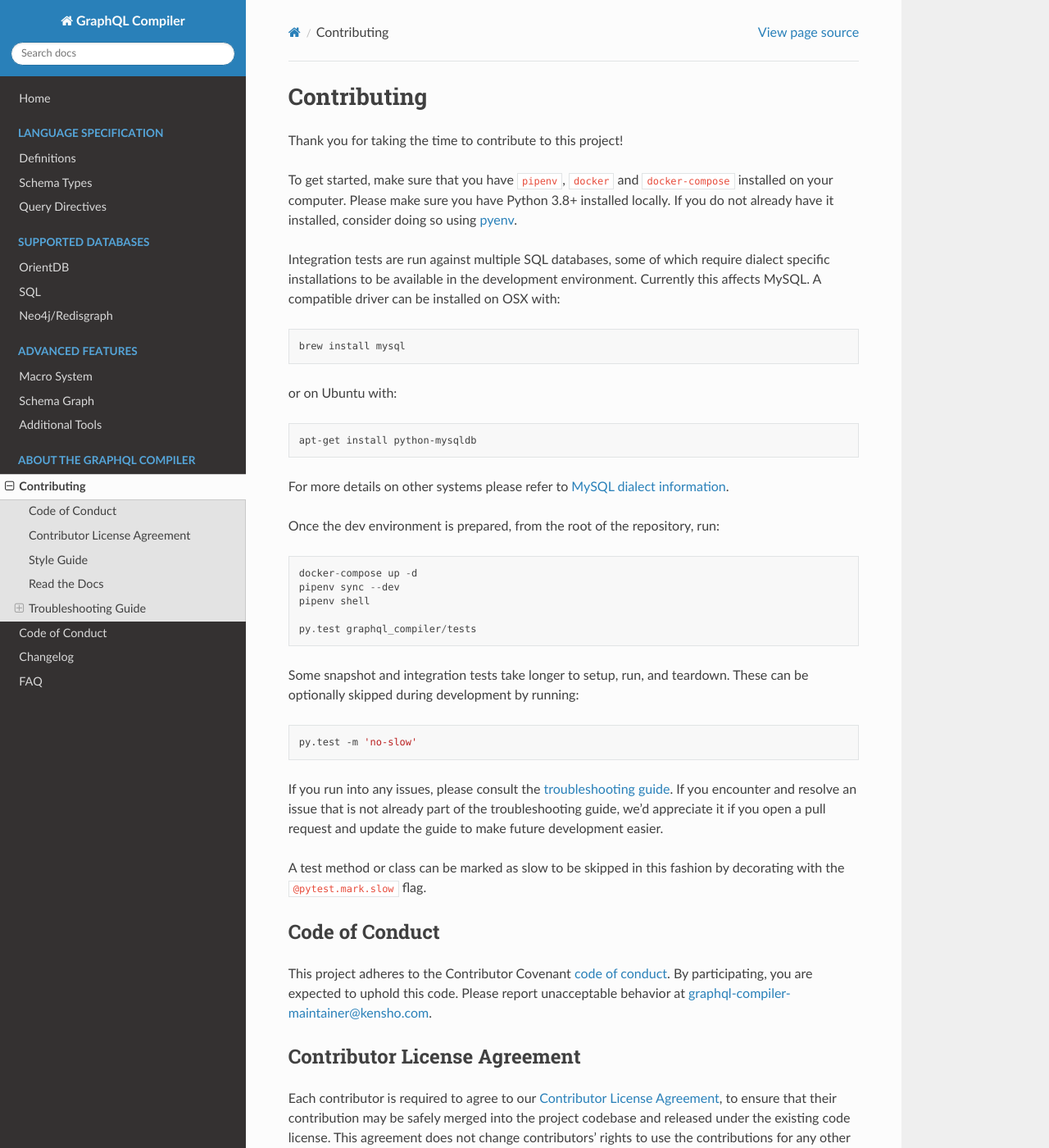
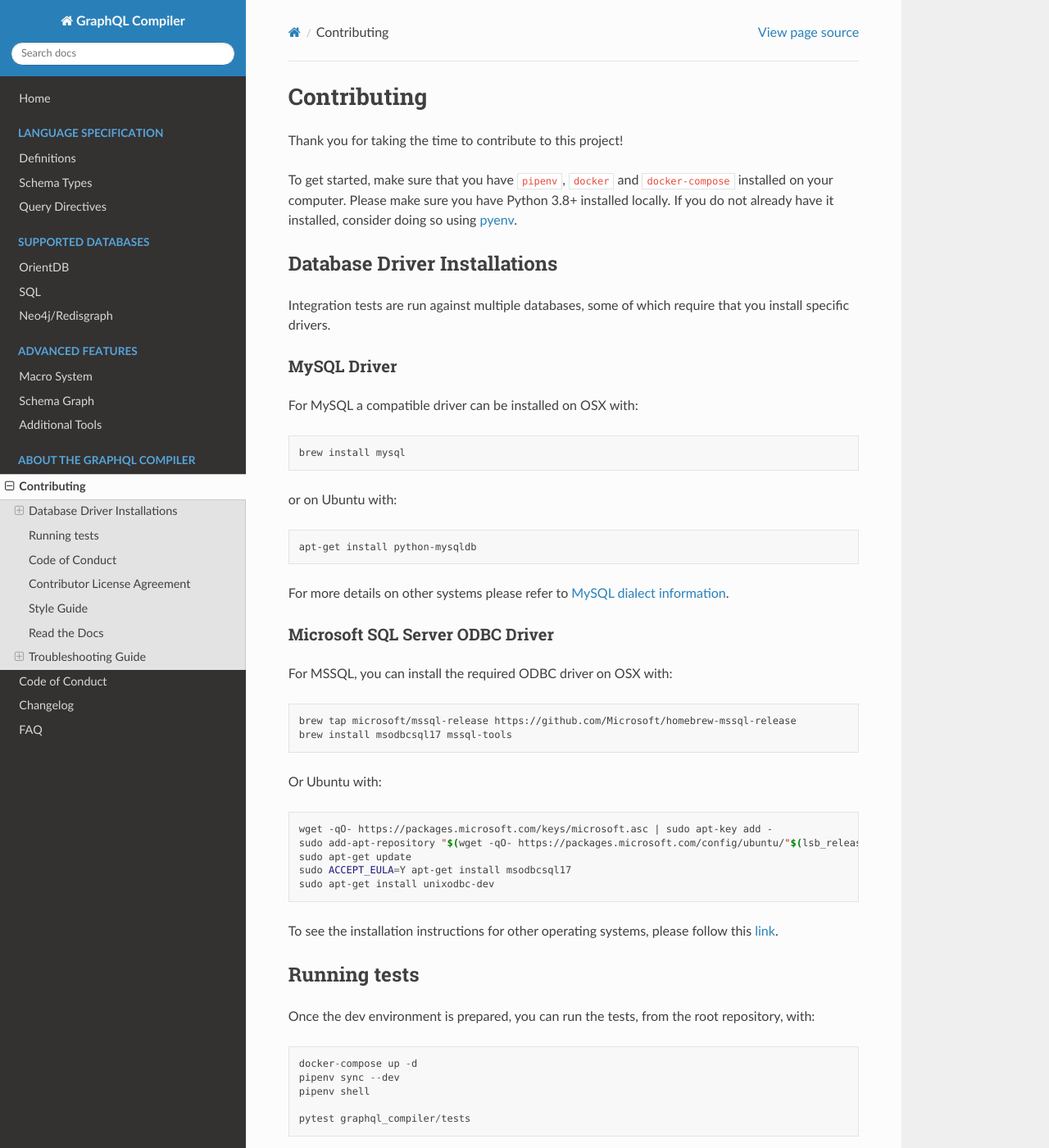
Before and after one commit to kensho-technologies/graphql-compiler, a Sphinx documentation site: the page built from docs/source/about/contributing.rst, in a window 1280 px wide and 1400 px high. Shown: the whole window at 82% size. Built offline with Sphinx 7.4.7 and the Read the Docs theme 2.0.0, drawn with Linux system fonts in a browser that asks for light colours; some of the changed text lies outside the part shown.

Commit message:
Fix contributing docs (#718)
* Fix contributing docs

* Nit

```diff
--- a/TROUBLESHOOTING.rst
+++ b/TROUBLESHOOTING.rst
@@ -135,8 +135,6 @@
 Issues with pyodbc
 ------------------
 
-.. TODO: Add link to ODBC driver installation instructions once we move to Read The Docs.
-
 If you have any issues installing :Code:`pydobc` when running :code:`pipenv install`, then it might
 mean that you have failed to correctly install the ODBC driver.
 
@@ -147,4 +145,4 @@
 .. bash::
 
     # Please modify command to match the version of python you use for development.
-    sudo apt-get install python3.6-dev
+    sudo apt-get install python3.8-dev
--- a/docs/source/about/contributing.rst
+++ b/docs/source/about/contributing.rst
@@ -8,10 +8,16 @@
 you have Python 3.8+ installed locally. If you do not already have it installed,
 consider doing so using `pyenv <https://github.com/pyenv/pyenv>`__.
 
-Integration tests are run against multiple SQL databases, some of which
-require dialect specific installations to be available in the
-development environment. Currently this affects MySQL. A compatible
-driver can be installed on OSX with:
+Database Driver Installations
+-----------------------------
+
+Integration tests are run against multiple databases, some of which
+require that you install specific drivers.
+
+MySQL Driver
+~~~~~~~~~~~~
+
+For MySQL a compatible driver can be installed on OSX with:
 
 .. code:: bash
 
@@ -26,8 +32,33 @@
 For more details on other systems please refer to `MySQL dialect
 information <https://docs.sqlalchemy.org/en/latest/dialects/mysql.html>`__.
 
-Once the dev environment is prepared, from the root of the repository,
-run:
+Microsoft SQL Server ODBC Driver
+~~~~~~~~~~~~~~~~~~~~~~~~~~~~~~~~
+
+For MSSQL, you can install the required ODBC driver on OSX with:
+
+.. code:: bash
+
+    brew tap microsoft/mssql-release https://github.com/Microsoft/homebrew-mssql-release
+    brew install msodbcsql17 mssql-tools
+
+Or Ubuntu with:
+
+.. code:: bash
+
+    wget -qO- https://packages.microsoft.com/keys/microsoft.asc | sudo apt-key add -
+    sudo add-apt-repository "$(wget -qO- https://packages.microsoft.com/config/ubuntu/"$(lsb_release -r -s)"/prod.list)"
+    sudo apt-get update
+    sudo ACCEPT_EULA=Y apt-get install msodbcsql17
+    sudo apt-get install unixodbc-dev
+
+To see the installation instructions for other operating systems, please follow this `link
+<https://docs.microsoft.com/en-us/sql/connect/odbc/linux-mac/installing-the-microsoft-odbc-driver-for-sql-server?view=sql-server-2017&viewFallbackFrom=ssdt-18vs2017>`__.
+
+Running tests
+-------------
+
+Once the dev environment is prepared, you can run the tests, from the root repository, with:
 
 ::
 
@@ -35,14 +66,14 @@
    pipenv sync --dev
    pipenv shell
 
-   py.test graphql_compiler/tests
+   pytest graphql_compiler/tests
 
 Some snapshot and integration tests take longer to setup, run, and
 teardown. These can be optionally skipped during development by running:
 
 .. code:: bash
 
-   py.test -m 'no-slow'
+   pytest -m 'no-slow'
 
 If you run into any issues, please consult the :ref:`troubleshooting guide <troubleshooting>`.
 If you encounter and resolve an issue that is not already part of the
@@ -258,3 +289,18 @@
    apt-get install python-mysqldb
 
 because that only installs the interface to MySQL.
+
+Issues with pyodbc
+^^^^^^^^^^^^^^^^^^
+
+If you have any issues installing :Code:`pydobc` when running :code:`pipenv install`, then it might
+mean that you have failed to correctly install the ODBC driver.
+
+Another reason that your `pyodbc` installation might fail is because your python installation
+did not include the required header files. This issue has only affected Ubuntu users so far and
+can be resolved on Ubuntu by running:
+
+.. ::
+
+    # Please modify command to match the version of python you use for development.
+    sudo apt-get install python3.8-dev
```
Also changed, not shown: CONTRIBUTING.rst (+4 -5 lines).
